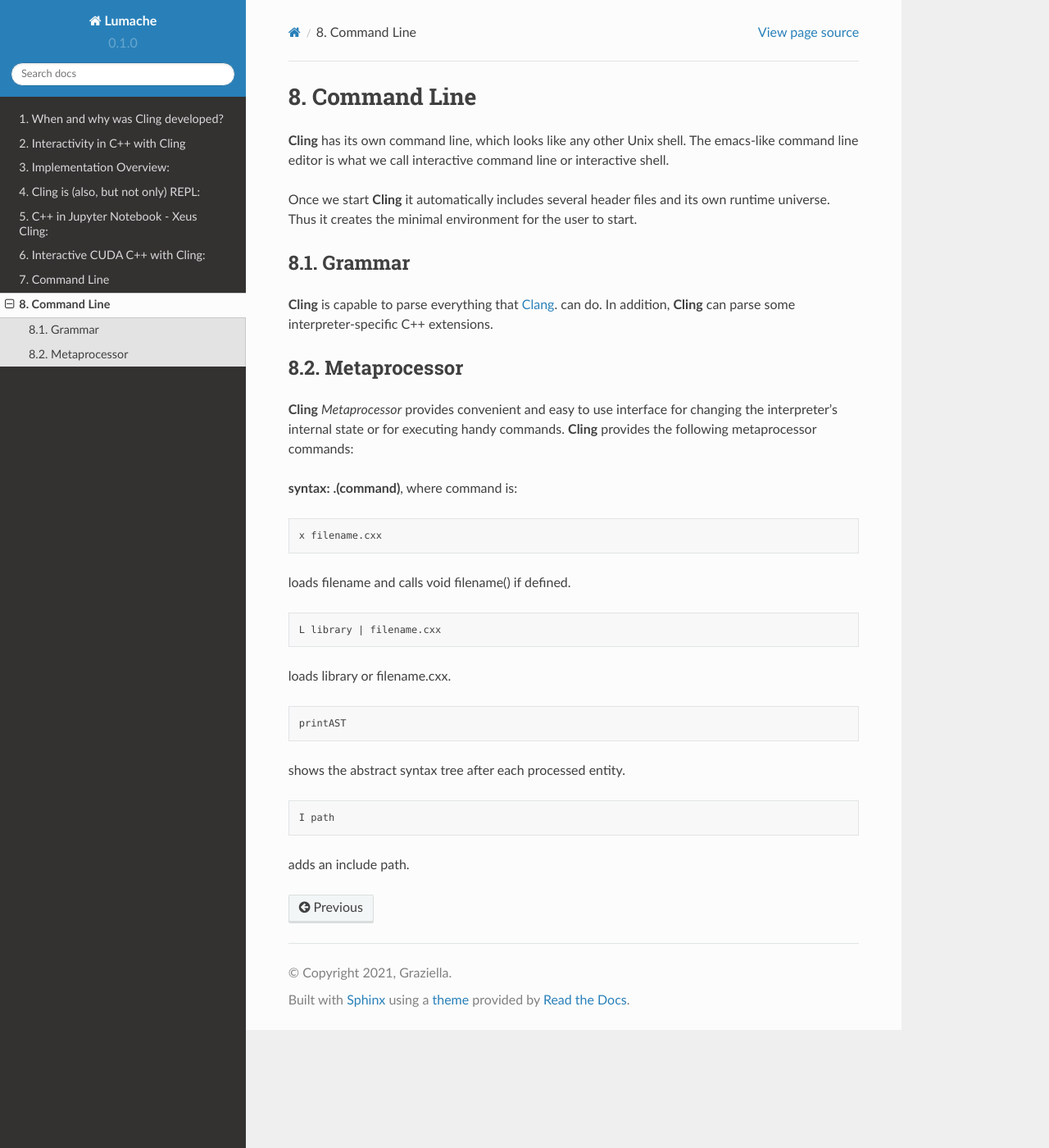
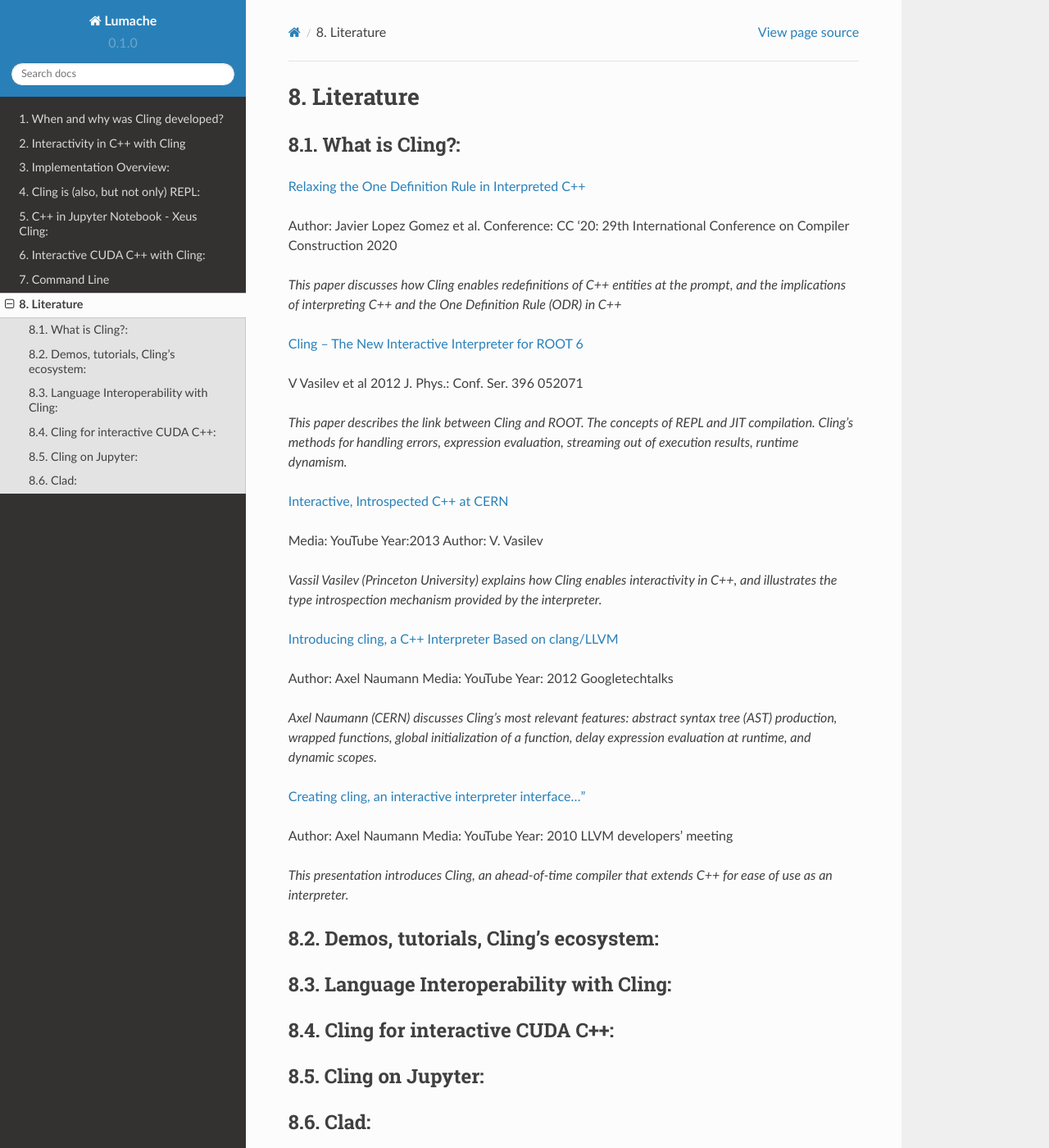
Before and after one commit to sarabellei/rtd_tutorial, a Sphinx documentation site: the page built from docs/source/references.rst, in a window 1280 px wide and 1400 px high. Shown: the whole window at 82% size. Built offline with Sphinx 7.4.7 and the Read the Docs theme 2.0.0, drawn with Linux system fonts in a browser that asks for light colours.

Commit message:
Starting building a literature list

```diff
--- a/docs/source/references.rst
+++ b/docs/source/references.rst
@@ -1,48 +1,52 @@
-Command Line
+Literature
 =====
 
-**Cling** has its own command line, which looks like any other Unix shell. The emacs-like command line editor is what we call interactive command line or interactive shell.
 
-Once we start **Cling** it automatically includes several header files and its own runtime universe. Thus it creates the minimal environment for the user to start.
+What is Cling?:
+------------
+
+`Relaxing the One Definition Rule in Interpreted C++ <https://dl.acm.org/doi/10.1145/3377555.3377901>`_
+
+Author: Javier Lopez Gomez et al. Conference: CC '20: 29th International Conference on Compiler Construction 2020
+
+*This paper discusses how Cling enables redefinitions of C++ entities at the prompt, and the implications of interpreting C++ and the One Definition Rule (ODR) in C++*
+
+`Cling – The New Interactive Interpreter for ROOT 6 <https://iopscience.iop.org/article/10.1088/1742-6596/396/5/052071>`_
+
+V Vasilev et al 2012 J. Phys.: Conf. Ser. 396 052071
+
+*This paper describes the link between Cling and ROOT. The concepts of REPL and  JIT compilation. Cling’s methods for handling errors, expression evaluation, streaming out of execution results, runtime dynamism.*
+
+`Interactive, Introspected C++ at CERN <https://www.youtube.com/watch?v=K2KqEV866Ro>`_
+
+Media: YouTube  Year:2013   Author: V. Vasilev
+
+*Vassil Vasilev (Princeton University) explains how Cling enables interactivity in C++, and  illustrates the type introspection mechanism provided by the interpreter.*
+
+`Introducing cling, a C++ Interpreter Based on clang/LLVM <https://www.youtube.com/watch?v=f9Xfh8pv3Fs>`_
+
+Author: Axel Naumann    Media: YouTube  Year: 2012  Googletechtalks
+
+*Axel Naumann (CERN) discusses Cling’s most relevant features: abstract syntax tree (AST) production, wrapped functions, global initialization of a function, delay expression evaluation at runtime, and dynamic scopes.*
+
+`Creating cling, an interactive interpreter interface...” <https://www.youtube.com/watch?v=BjmGOMJWeAo>`_
+
+Author: Axel Naumann Media: YouTube Year: 2010 LLVM developers’ meeting
+
+*This presentation introduces Cling, an ahead-of-time compiler that extends C++ for ease of use as an interpreter.*
 
 
-
-Grammar
+Demos, tutorials, Cling’s ecosystem:
 ------------
 
-**Cling** is capable to parse everything that `Clang <https://clang.llvm.org/>`_. can do. In addition, **Cling** can parse some interpreter-specific C++ extensions.
-
-Metaprocessor
+Language Interoperability with Cling:
 ------------
 
-**Cling** *Metaprocessor* provides convenient and easy to use interface for changing the interpreter’s internal state or for executing handy commands. **Cling** provides the following metaprocessor commands:
+Cling for interactive CUDA C++:
+------------
 
-**syntax: .(command)**, where command is:
+Cling on Jupyter:
+------------
 
-
-.. code:: bash
-
-    x filename.cxx
-
-loads filename and calls void filename() if defined.
-
-
-.. code:: bash
-
-    L library | filename.cxx
-
-loads library or filename.cxx.
-
-
-.. code:: bash
-
-   printAST
-
-shows the abstract syntax tree after each processed entity.
-
-
-.. code:: bash
-
-   I path
-
-adds an include path.
+Clad:
+------------
```
